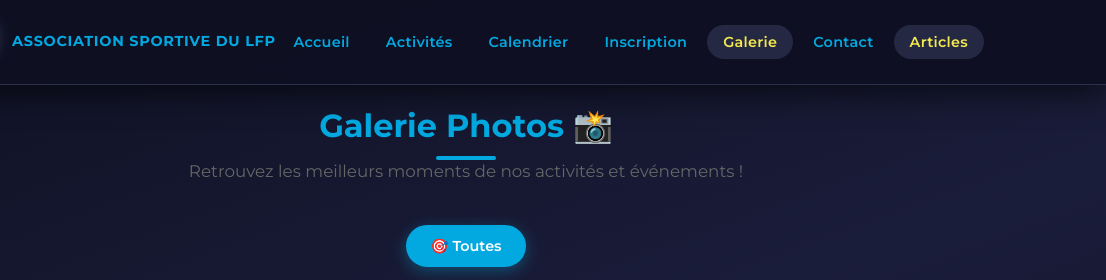
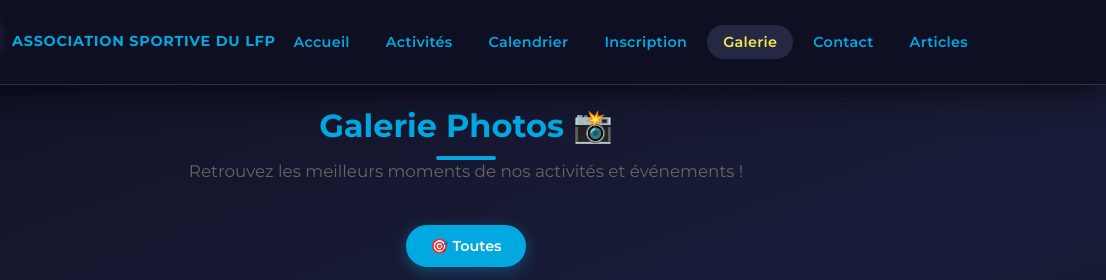
Before and after one commit to Gh0st974/aslfp-test02, a plain HTML site: page galerie.html in a window 1280 px wide. Shown: the top 280 px of the page, 174-1280 px from the left. Drawn offline with Linux system fonts and the light colour scheme; no server answers.

Commit message:
Update galerie.html

```diff
--- a/galerie.html
+++ b/galerie.html
@@ -32,7 +32,7 @@
           <li><a href="index.html#inscription">Inscription</a></li>
           <li><a href="galerie.html" class="active">Galerie </a></li>
           <li><a href="index.html#contact">Contact</a></li>
-          <li><a href="articles.html" class="active">Articles</a></li>
+          <li><a href="articles.html">Articles</a></li>
         </ul>
       </nav>
 
```
